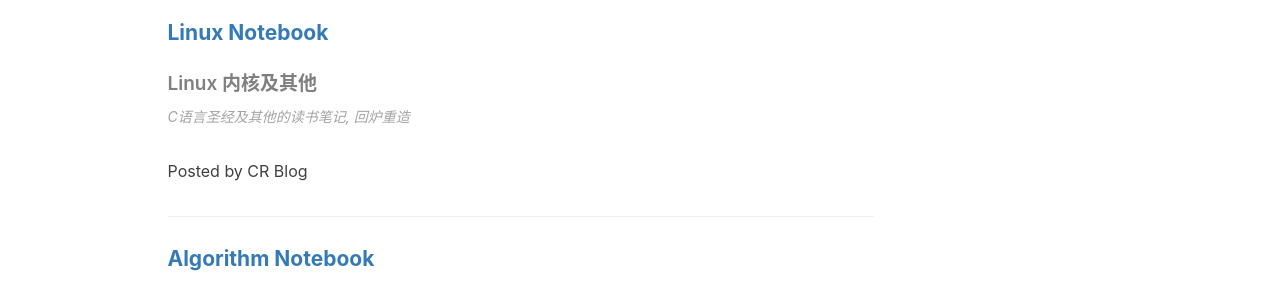
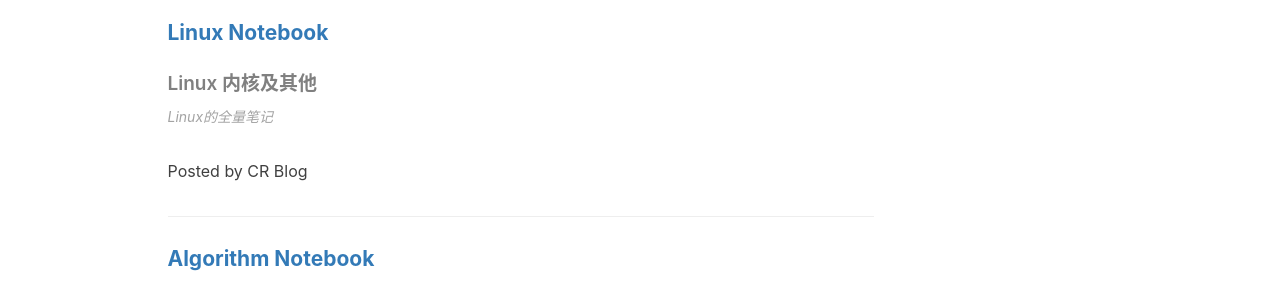
Before and after one commit to riverchu/riverchu.github.io, a Jekyll site: the page built from pages/books.html, in a window 1280 px wide. Shown: the part 1125-1422 px from the top of the page. Built offline with Jekyll 4.4.1, drawn with Linux system fonts in a browser that asks for light colours; nearby versions of some CDN libraries; comment, search, counter and statistics services are not loaded.

Commit message:
update books

```diff
--- a/_data/books.json
+++ b/_data/books.json
@@ -20,7 +20,7 @@
         "title": "Linux Notebook",
         "subtitle": "Linux 内核及其他",
         "url": "/LinuxNote/",
-        "description": "C语言圣经及其他的读书笔记, 回炉重造"
+        "description": "Linux的全量笔记"
     },
     {
         "title": "Algorithm Notebook",
```
